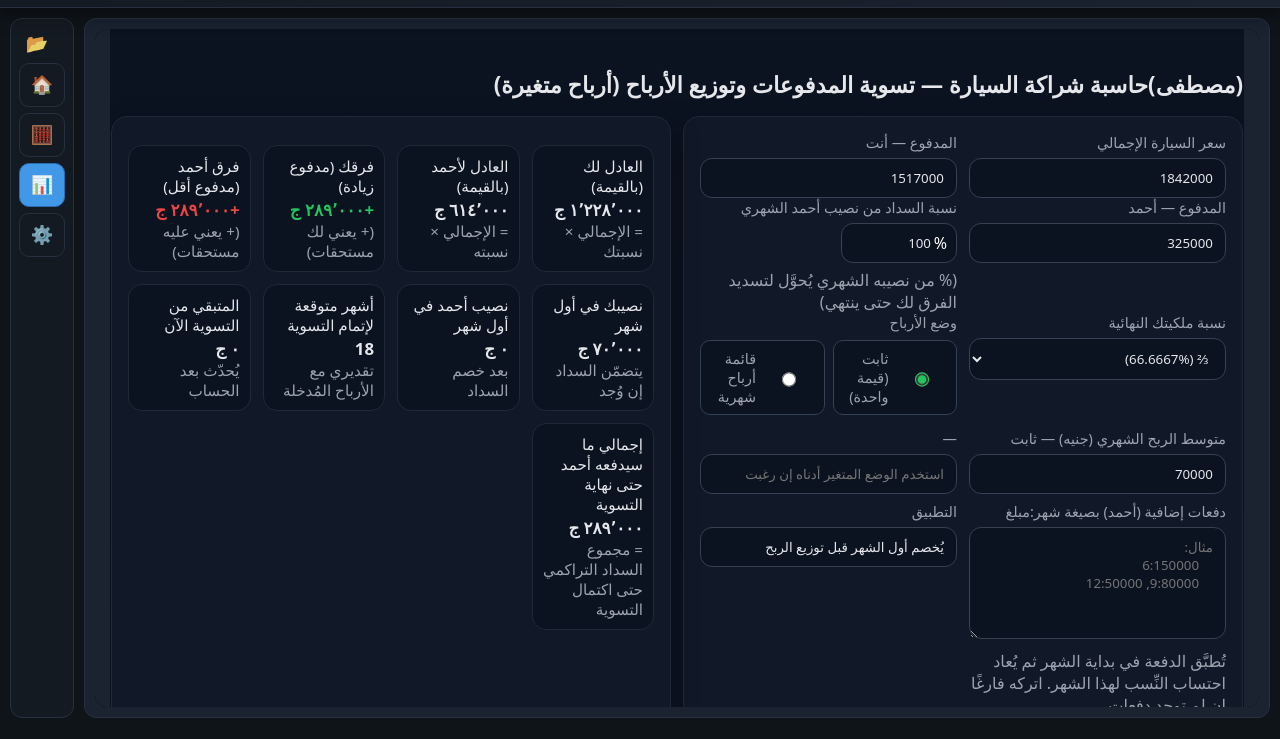
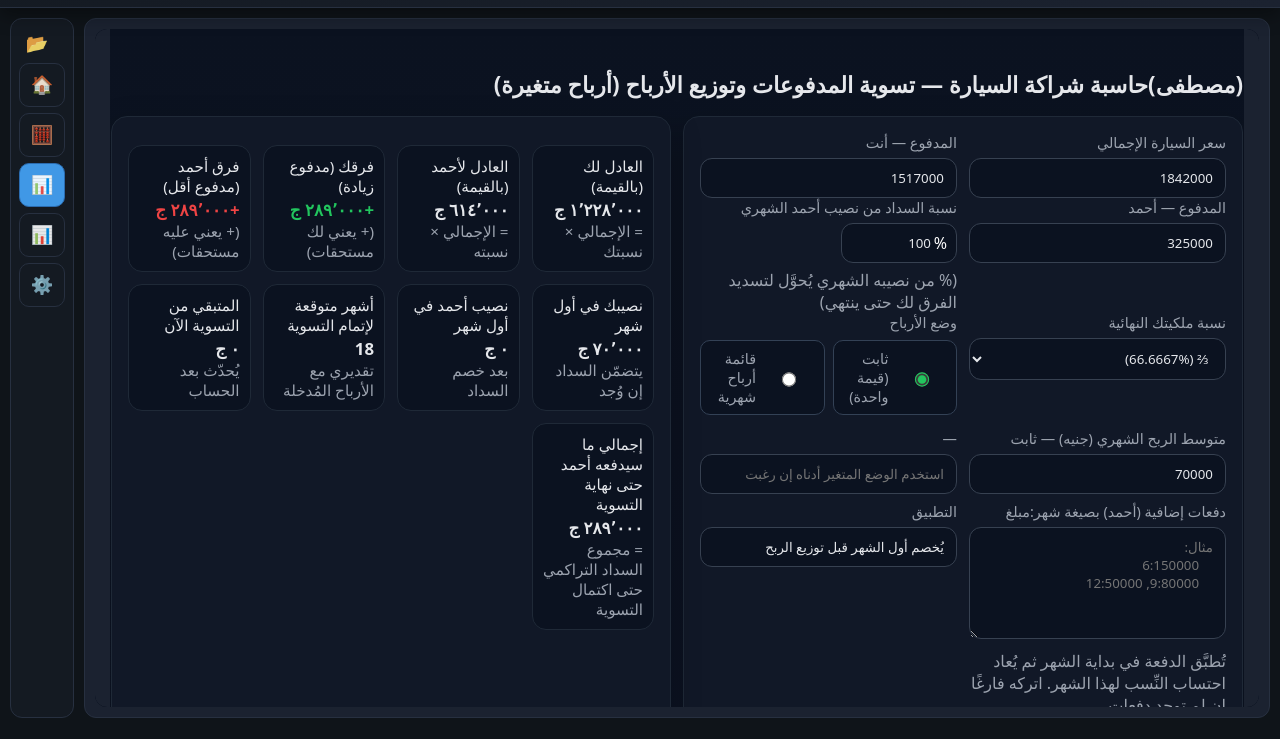
Before and after one commit to acealbastoni/acealbastoni.github.io, a plain HTML site: page index.html in a window 1280 px wide. Shown: the part 61-800 px from the top of the page. Drawn offline with Linux system fonts and the light colour scheme.

Commit message:
Add files via upload

```diff
--- a/index.html
+++ b/index.html
@@ -112,6 +112,7 @@
       { id:'home',     type:'page', inline:true,            label:'الصفحة التعريفية', icon:'🏠' },
       { id:'page1',    type:'page', file:'page1.html',      label:'مدير الأكواد SQL', icon:'🧮' },
       { id:'page2',    type:'page', file:'page2.html',      label:'(مصطفى) شراكة السيارة',   icon:'📊' },
+      { id:'page3', type:'page', file:'page3.html',   label:'خطة عدم التعثر',        icon:'📊' },
       { id:'settings', type:'page', file:'settings.html',   label:'الإعدادات',        icon:'⚙️' }
     ];
 
```
